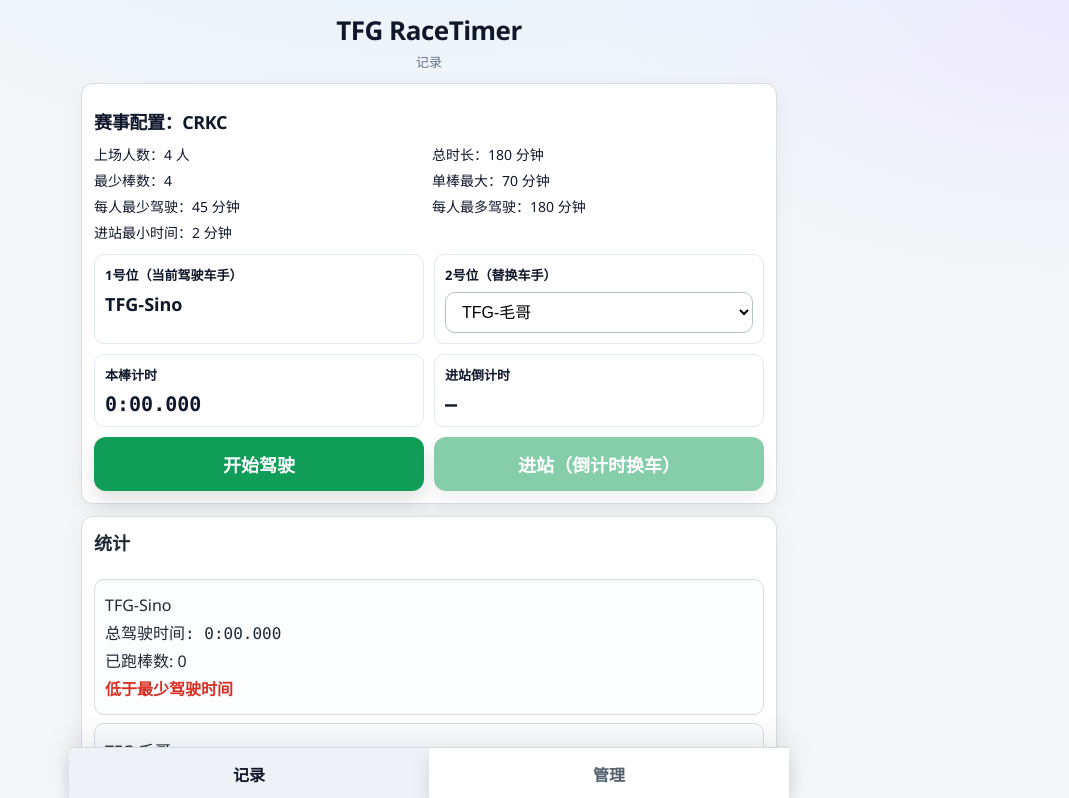
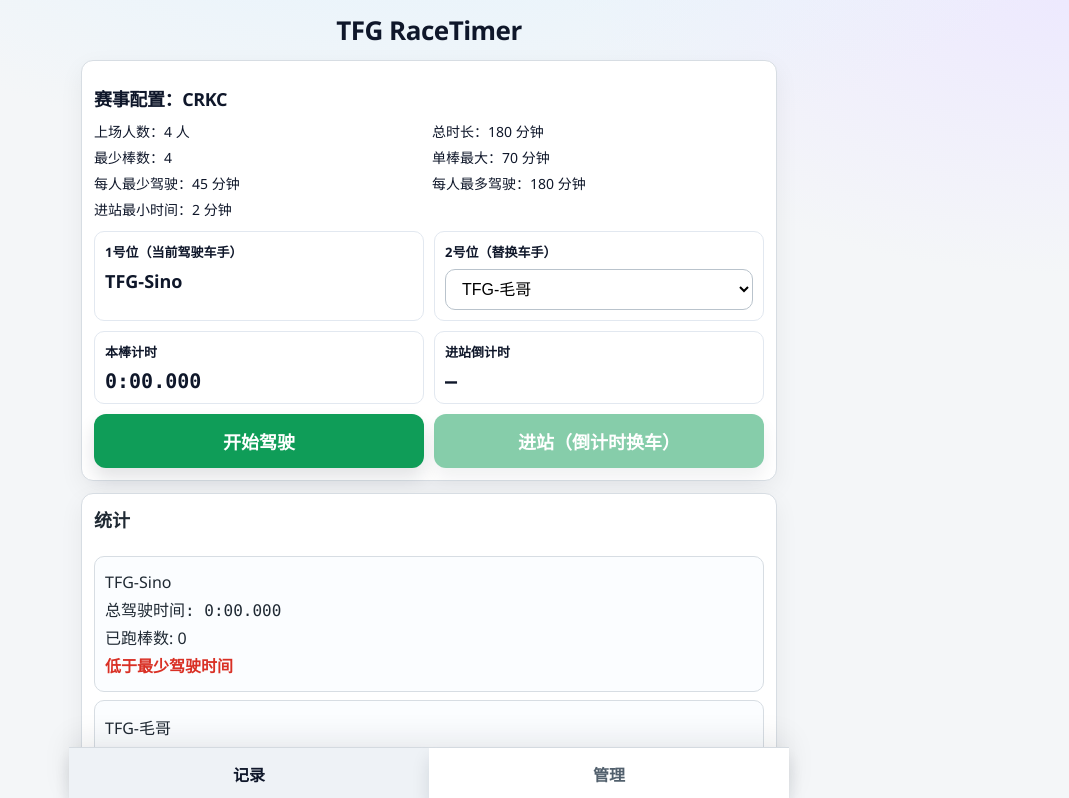
Before and after one commit to Wenuan7/racetimer, a React (Vite) app: page / in a window 1280 px wide. Shown: the top 798 px of the page, without its empty margins (211-1280 px from the left). Built offline with nearby package versions, Linux system fonts and the light colour scheme.

Commit message:
chore: rename to TFG RaceTimer and remove subtitles

```diff
--- a/index.html
+++ b/index.html
@@ -6,7 +6,7 @@
     <meta name="viewport" content="width=device-width, initial-scale=1.0" />
     <meta name="theme-color" content="#0f172a" />
     <link rel="manifest" href="./manifest.webmanifest" />
-    <title>卡丁车耐力赛时间管理</title>
+    <title>TFG RaceTimer</title>
   </head>
   <body>
     <div id="root"></div>
--- a/src/App.tsx
+++ b/src/App.tsx
@@ -1038,7 +1038,6 @@ export default function App() {
           <>
             <header className="manage-brand">
               <h1 className="brand-title">TFG RaceTimer</h1>
-              <p className="brand-sub">记录</p>
             </header>
           </>
         )}
@@ -1047,7 +1046,6 @@ export default function App() {
           <>
             <header className="manage-brand">
               <h1 className="brand-title">TFG RaceTimer</h1>
-              <p className="brand-sub">赛事与车手管理</p>
             </header>
 
             <section className="card manage-accordion">
```
Also changed, not shown: public/manifest.webmanifest.
